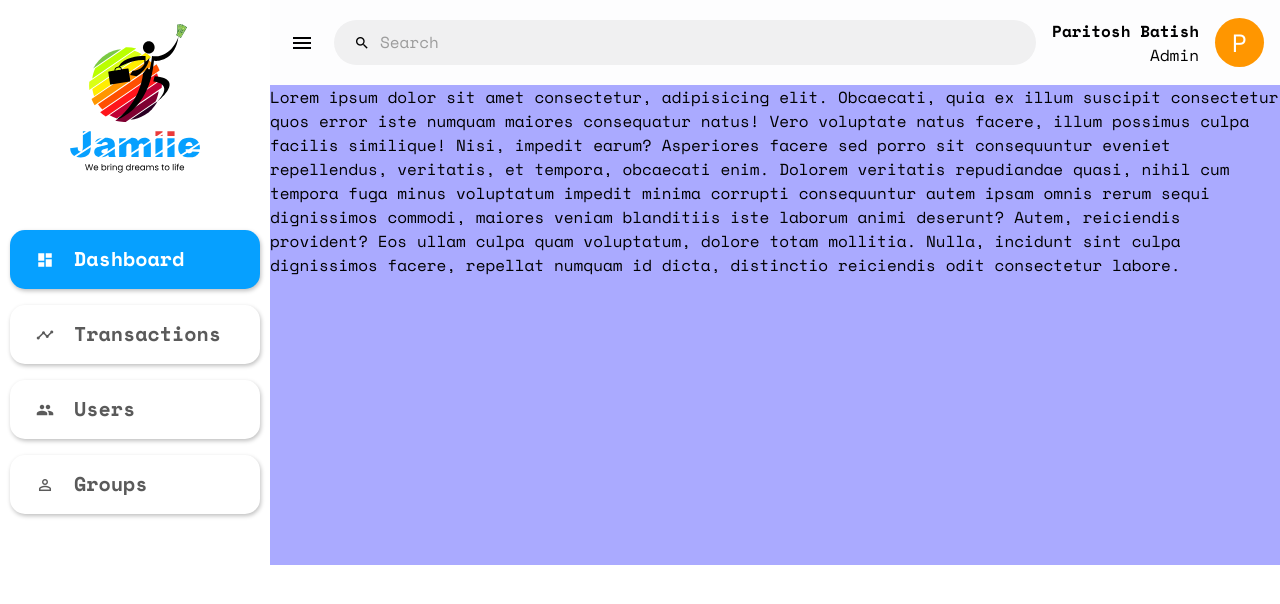
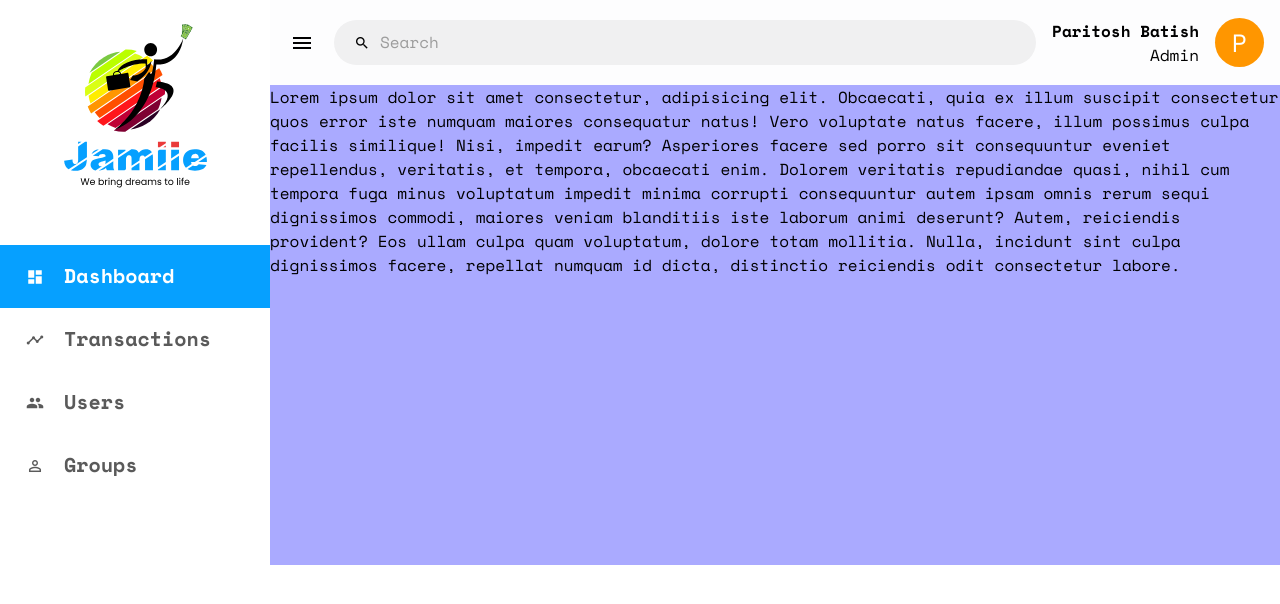
Before and after one commit to thepioneered/jamiie, a React (Create React App) app in the folder admin_console/: page / in a window 1280 px wide. Shown: the top 604 px of the page. Built offline with nearby package versions, Linux system fonts and the light colour scheme.

Commit message:
Sidbar v0.8 Static styling done

```diff
--- a/admin_console/src/components/Sidebar/Sidebar.css
+++ b/admin_console/src/components/Sidebar/Sidebar.css
@@ -15,8 +15,8 @@
 }
 
 .logo {
-  height: 150px;
-  width: 150px;
+  height: 165px;
+  width: 165px;
 }
 
 .index {
@@ -25,7 +25,6 @@
   margin-top: 50px;
   color: #5a5a5a;
   width: 100%;
-  padding: 0 10px;
 }
 
 .index li {
@@ -33,11 +32,7 @@
   display: -ms-flexbox;
   display: flex;
   cursor: pointer;
-  padding: 14px;
-  margin-bottom: 16px;
-  border-radius: 15px;
-  -webkit-box-shadow: 1px 2px 4px 0px rgba(0, 0, 0, 0.25);
-          box-shadow: 1px 2px 4px 0px rgba(0, 0, 0, 0.25);
+  padding: 16px 14px;
   -webkit-transition: all 250ms ease;
   transition: all 250ms ease;
 }
@@ -45,6 +40,7 @@
 .index li:hover {
   background-color: rgba(126, 126, 126, 0.1);
   color: #5a5a5a;
+  padding: 22px 14px;
 }
 
 .index-icon {
--- a/admin_console/src/components/Sidebar/Sidebar.scss
+++ b/admin_console/src/components/Sidebar/Sidebar.scss
@@ -18,7 +18,7 @@
 // ------------
 
 .logo {
-  $size: 150px;
+  $size: 165px;
   height: $size;
   width: $size;
 }
@@ -33,25 +33,19 @@
   margin-top: 50px;
   color: $primary-gray;
   width: 100%;
-  padding: 0 10px;
 
   li {
     display: flex;
-    // align-items: center;
-    // justify-content: center;
 
     cursor: pointer;
-    padding: 14px;
-    margin-bottom: 16px;
-    border-radius: 15px;
-    box-shadow: 1px 2px 4px 0px rgba(0, 0, 0, 0.25);
-
+    padding: 16px 14px;
     transition: all 250ms ease;
   }
 
   li:hover {
     background-color: rgba(126, 126, 126, 0.1);
     color: $primary-gray;
+    padding: 22px 14px;
   }
 }
 
```
Also changed, not shown: 1 other file (tests, documents, lock files or other folders).
